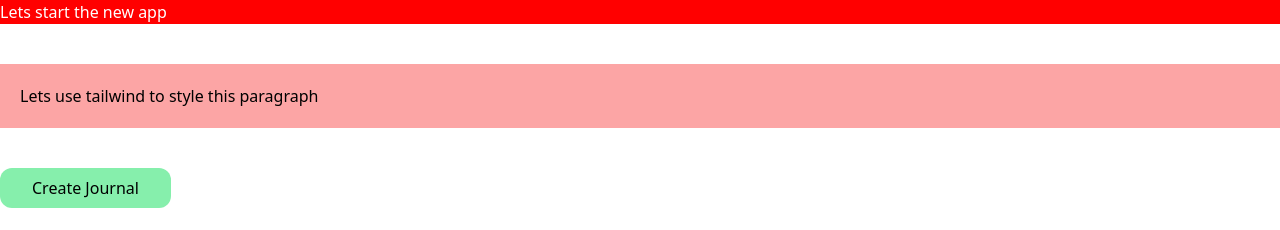
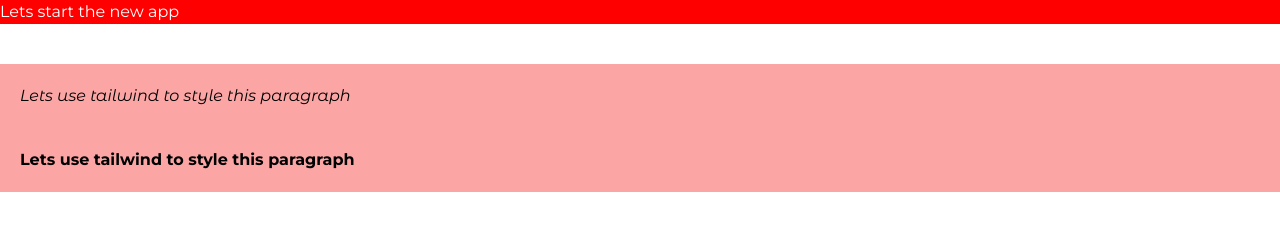
Before and after one commit to PetyaFerreiraDeveloper/journal, an Angular app: page / in a window 1280 px wide. Shown: the top 230 px of the page. Built offline with nearby package versions, Linux system fonts and the light colour scheme; no server answers.

Commit message:
fonts: add font Montserrat to project

```diff
--- a/src/app/app.component.html
+++ b/src/app/app.component.html
@@ -1,7 +1,8 @@
-<h1 class="title">Lets start the new app</h1>
+<h1 class="title font-main">Lets start the new app</h1>
 
 <div class="mt-10">
-  <p class="bg-red-300 p-5">Lets use tailwind to style this paragraph</p>
+  <p class="bg-red-300 p-5 font-alternative italic">Lets use tailwind to style this paragraph</p>
+  <p class="bg-red-300 p-5 font-main font-bold">Lets use tailwind to style this paragraph</p>
 </div>
 
 <app-home />
--- a/src/index.html
+++ b/src/index.html
@@ -1,11 +1,17 @@
-<!doctype html>
+<!DOCTYPE html>
 <html lang="en">
   <head>
-  <meta charset="utf-8">
+    <meta charset="utf-8" />
     <title>Journal</title>
-  <base href="/">
-  <meta name="viewport" content="width=device-width, initial-scale=1">
-  <link rel="icon" type="image/x-icon" href="favicon.ico">
+    <base href="/" />
+    <meta name="viewport" content="width=device-width, initial-scale=1" />
+    <link rel="icon" type="image/x-icon" href="favicon.ico" />
+    <link rel="preconnect" href="https://fonts.googleapis.com" />
+    <link rel="preconnect" href="https://fonts.gstatic.com" crossorigin />
+    <link
+      href="https://fonts.googleapis.com/css2?family=Montserrat+Alternates:ital,wght@0,100;0,200;0,300;0,400;0,500;0,600;0,700;0,800;0,900;1,100;1,200;1,300;1,400;1,500;1,600;1,700;1,800;1,900&family=Montserrat:ital,wght@0,100..900;1,100..900&display=swap"
+      rel="stylesheet"
+    />
   </head>
   <body>
     <app-root></app-root>
--- a/tailwind.config.js
+++ b/tailwind.config.js
@@ -2,7 +2,12 @@
 module.exports = {
   content: ["./src/**/*.{html,ts}"],
   theme: {
-    extend: {},
+    extend: {
+      fontFamily: {
+        main: ["Montserrat", "sans-serif"],
+        alternative: ["Montserrat Alternates", "sans-serif"],
+      },
+    },
   },
   plugins: [],
 };
```
Lines whose indentation alone changed are shown as unchanged.
